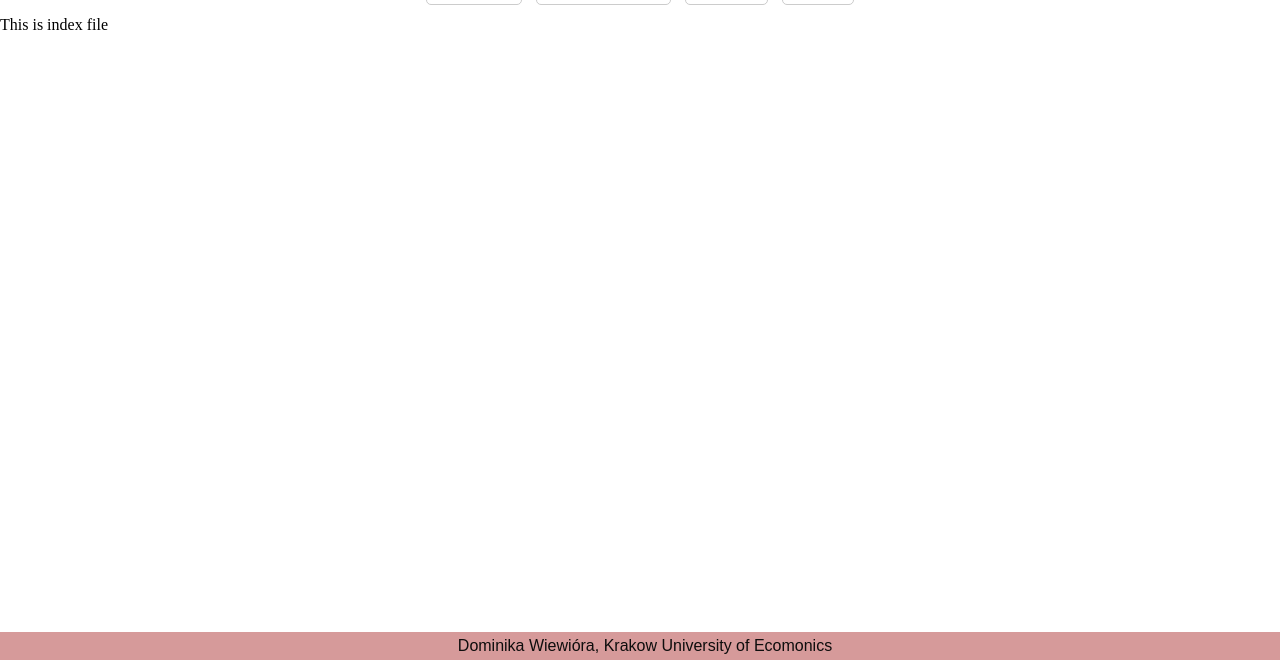
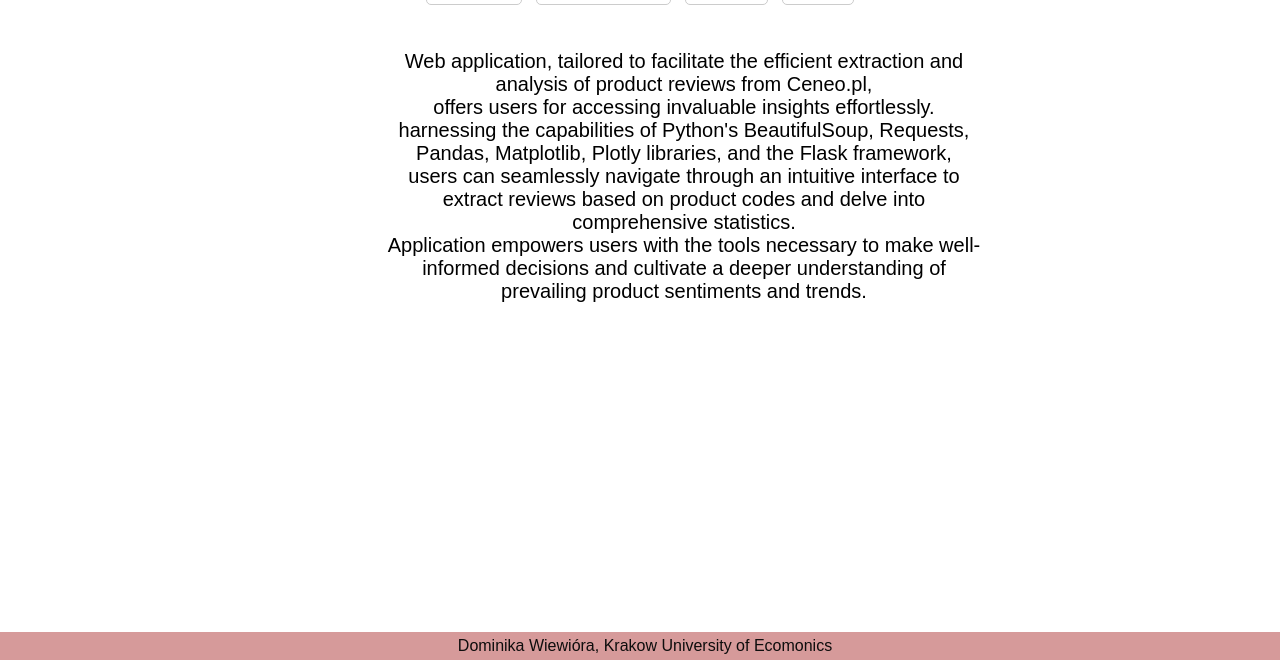
Before and after one commit to DominikaWiewiora/CeneoWebScraperDW, a Flask app: page / in a window 1280 px wide. Shown: the part 130-800 px from the top of the page. Run offline with Flask 3, Linux system fonts and the light colour scheme.

Commit message:
homework for 2024-14-05

```diff
--- a/app/static/style.css
+++ b/app/static/style.css
@@ -67,3 +67,13 @@ footer {
 footer p {
     margin: 0; /* Remove default margin from the paragraph */
 }
+
+section {
+    text-align: center;
+    margin-top: 30px;
+    font-size: 20px;
+    font-family: Arial, sans-serif;
+    position: absolute;
+    left: 30%;
+    width: 600px;
+}
--- a/app/templates/author.html
+++ b/app/templates/author.html
@@ -2,6 +2,10 @@
 
 {% block content %}
         <p>
-            This is author file
+            I am Dominika Wiewióra and I am a student in Kraków University of Economics. <br>
+            As a first-year student of Applied Informatics, this project represents a significant milestone in my academic journey.<br>
+            Developed as an assignment during class, this app has been a fantastic opportunity to put theory into practice and develop my skills in software development. <br>
+            Crafting this application has afforded me valuable hands-on experience, allowing me to apply theoretical knowledge to practical scenarios.<br>
+            As I continue to pursue my studies, I am committed to furthering my understanding of informatics and refining my skills.
         </p>
 {% endblock %}
--- a/app/templates/index.html
+++ b/app/templates/index.html
@@ -2,6 +2,10 @@
 
 {% block content %}
         <p>
-            This is index file
+            Web application, tailored to facilitate the efficient extraction and analysis of product reviews from Ceneo.pl, <br>
+            offers users for accessing invaluable insights effortlessly. <br>
+            harnessing the capabilities of Python's BeautifulSoup, Requests, Pandas, Matplotlib, Plotly libraries, and the Flask framework,<br>
+            users can seamlessly navigate through an intuitive interface to extract reviews based on product codes and delve into comprehensive statistics.<br>
+            Application empowers users with the tools necessary to make well-informed decisions and cultivate a deeper understanding of prevailing product sentiments and trends.
         </p>
 {% endblock %}
```
